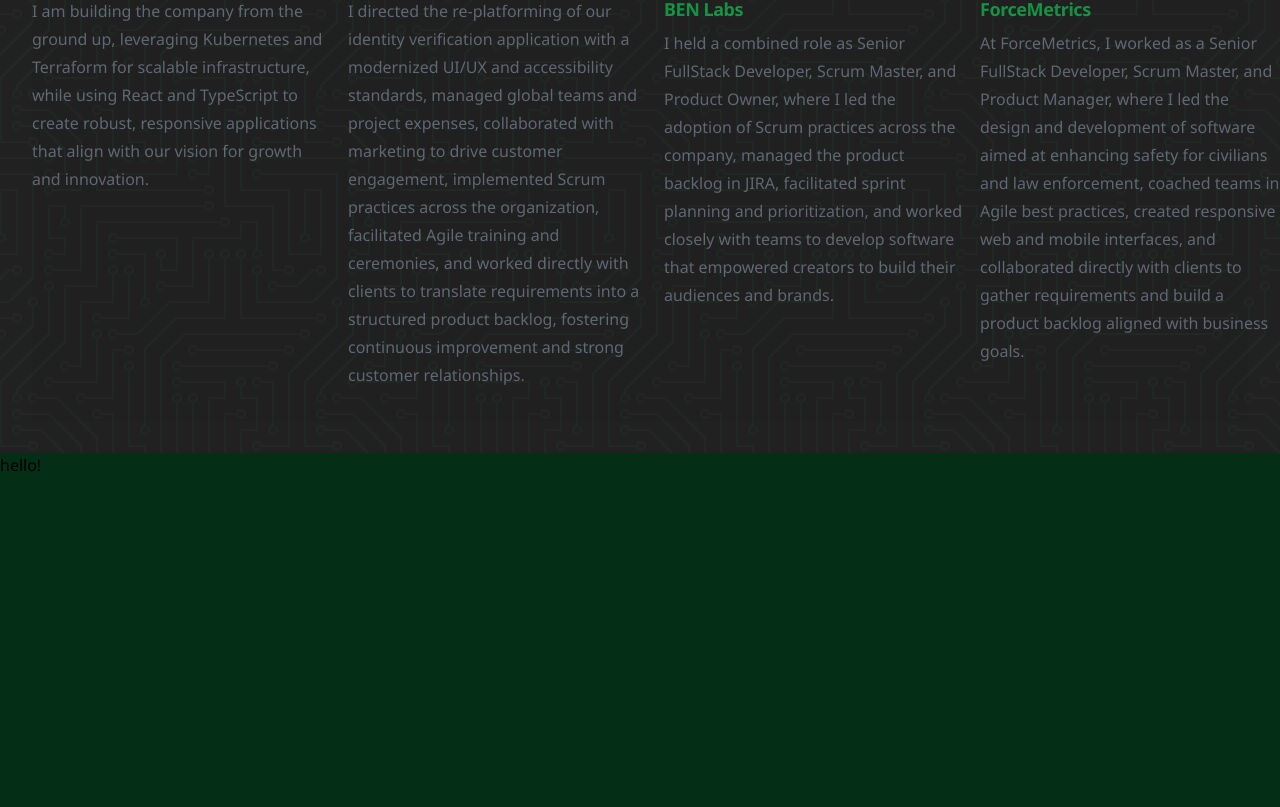
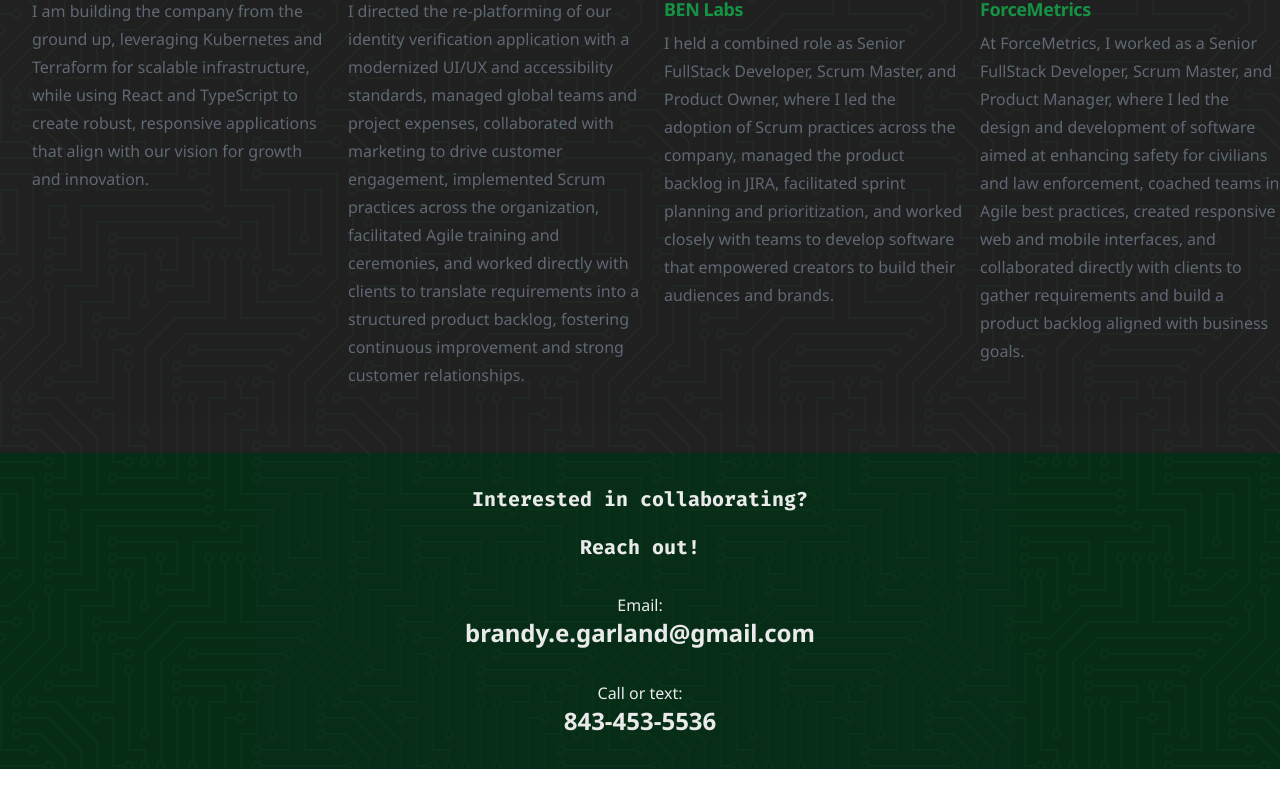
Before and after one commit to dashg-enterprises/bgarland_resume2024, a React (Vite) app: page / in a window 1280 px wide. Shown: the part 1891-2698 px from the top of the page. After the commit the page ends 2660 px from the top, so only its background shows below. Built offline with nearby package versions, Linux system fonts and the light colour scheme.

Commit message:
clean up

```diff
--- a/src/App.tsx
+++ b/src/App.tsx
@@ -3,10 +3,11 @@
 import Experience from "./components/Experience";
 import { NavBar } from "./components/NavBar";
 import SkillsBento from "./components/SkillsBento";
+import Contact from "./components/Contact";
 
 const App: React.FC = () => {
   return (
-    <div className="bg-circut-board overflow-x-hidden">
+    <div className="bg-circut-board ">
       <NavBar />
       <Intro />
       <div className="flex w-full justify-center relative">
@@ -16,7 +17,8 @@
         </div>
       </div>
       <Experience />
-      <div className="bg-green-950 h-screen">hello!</div>
+      <Contact />
+
       {/* Add more sections like Education and Contact */}
     </div>
   );
--- /dev/null
+++ b/src/components/Contact.tsx
@@ -0,0 +1,29 @@
+const Contact = () => {
+  return (
+    <section className="p-8 bg-green-950 opacity-90 text-white relative">
+      <div className="top-[-75px] md:top-[-150px] absolute" id="contact" />
+
+      <div className="">
+        <div className="flex flex-col gap-5 items-center">
+          <h2 className="font-bold text-xl">Interested in collaborating?</h2>
+          <h2 className="font-bold text-xl">Reach out!</h2>
+        </div>
+        <div className="flex flex-col gap-8 items-center mt-8">
+          <p>Email:</p>
+          <a
+            className="font-bold text-2xl -mt-8"
+            href={`mailto:brandy.e.garland@gmail.com`}
+          >
+            brandy.e.garland@gmail.com
+          </a>
+          <p>Call or text:</p>
+          <a className="font-bold text-2xl -mt-8" href={`tel:843-453-5536`}>
+            843-453-5536
+          </a>
+        </div>
+      </div>
+    </section>
+  );
+};
+
+export default Contact;
--- a/src/components/Experience.tsx
+++ b/src/components/Experience.tsx
@@ -3,7 +3,7 @@
 
 const Experience: React.FC = () => {
   return (
-    <section className="p-8 bg-[#222222] opacity-90 text-white relative">
+    <section className="p-8 bg-[#222222] opacity-90 text-white relative overflow-x-hidden">
       <div className="top-[-75px] md:top-[-150px] absolute" id="experience" />
 
       <h2 className="text-3xl font-bold">Experience</h2>
--- a/src/components/NavBar.tsx
+++ b/src/components/NavBar.tsx
@@ -9,7 +9,7 @@
   },
   { id: "skills", title: "Skills" },
   { id: "experience", title: "Experience" },
-  { id: "blog", title: "Blog" },
+  // { id: "blog", title: "Blog" },
   { id: "contact", title: "Contact" },
 ];
 
```
